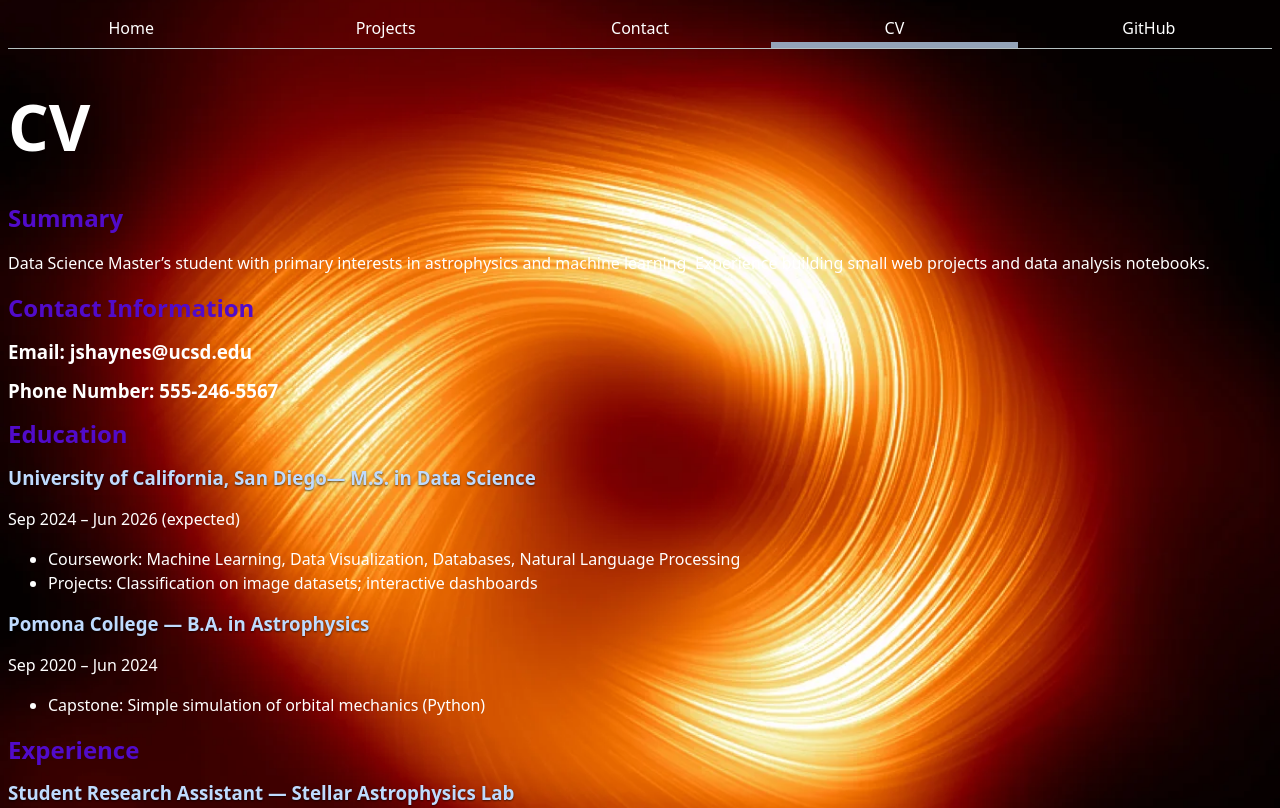
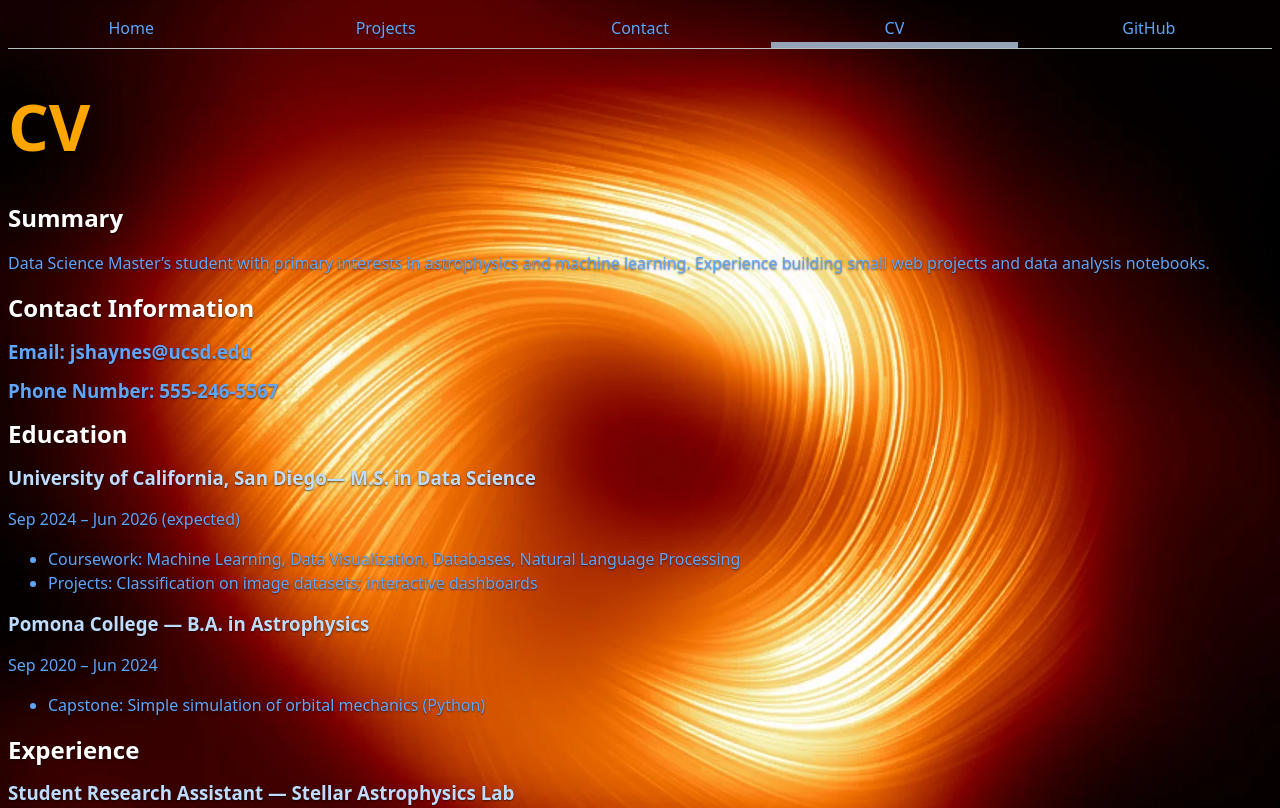
Before and after one commit to julia-haynes/portfolio, a plain HTML site: page CV/index.html in a window 1280 px wide. Shown: the top 808 px of the page. Drawn offline with Linux system fonts and the light colour scheme.

Commit message:
Changed CV text color

```diff
--- a/CV/index.html
+++ b/CV/index.html
@@ -8,7 +8,7 @@
     <style> nav { display: flex; flex-wrap: wrap; gap: .5rem; margin-bottom: 1em; border-bottom-width: 1px; border-bottom-style: solid; border-bottom-color: oklch(80% 3% 200);}
     nav a {flex: 1; text-decoration: none; color: inherit; text-align: center; padding: 0.5em;}
     nav a.current, nav a[aria-current="page"]{border-bottom: 0.4em solid #94a3b8; padding-bottom: 0.1em;}
-        h2{color:rgb(81, 11, 202);}
+
     </style>
 </head>
 <body class="cv-page">
--- a/style.css
+++ b/style.css
@@ -12,5 +12,7 @@ h1, h2, h3, h4, h5, h6 {line-height: 1.1; text-wrap: balance;
     &:is(h1){font-size: 400%;}}
 .projects { & h2 {margin: 0;}}
 
-.cv-page {background: url(images/eso2406a.jpg.webp) center / cover no-repeat; color:#fff; min-height:100dvh;}
+.cv-page {background: url(images/eso2406a.jpg.webp) center / cover no-repeat; color:#60a5fa; text-shadow: 0 1px 2px rgba(0,0,0,.6); min-height:100dvh;}
 .cv-page .institution-name {color: #bfdbfe; text-shadow: 0 1px 2px rgba(0,0,0,.6);}
+.cv-page h2{color: #fff;}
+.cv-page h1{color: orange}
```
